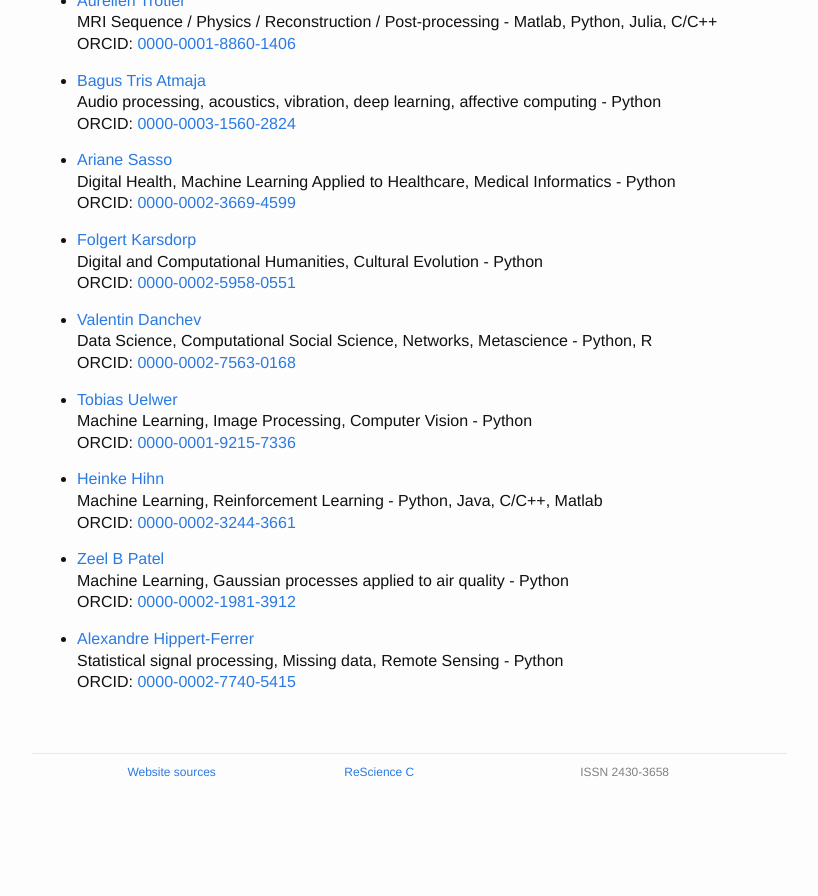
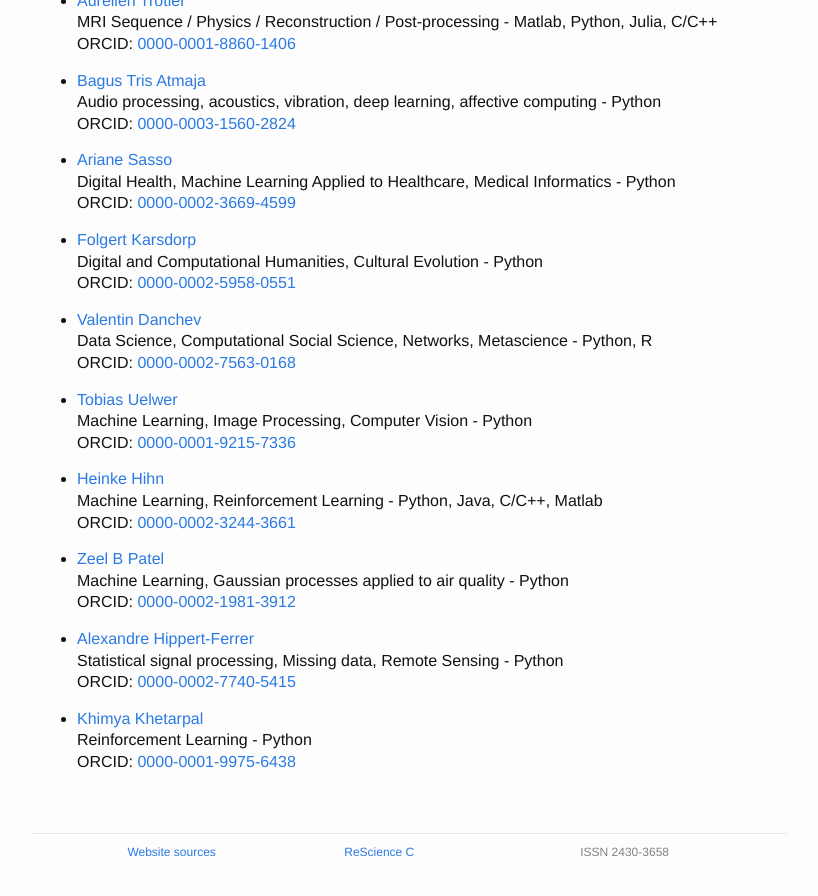
Before and after one commit to ReScience/rescience.github.io, a Jekyll site: the page built from 04-board.md, in a window 1280 px wide and 900 px high, scrolled down 13135 px. Shown: the top 896 px of the window, without its empty margins (223-1041 px from the left). Built offline with Jekyll 4.4.1, drawn with Linux system fonts in a browser that asks for light colours; our own code applies the rules of GitHub Pages for plain Markdown files; before the commit the page ends 13955 px from its top, so only the background shows below that.

Commit message:
Added Khimya Khetarpal (reviewer) to the board

```diff
--- a/04-board.md
+++ b/04-board.md
@@ -710,3 +710,7 @@ ORCID: [0000-0002-8225-7517](https://orcid.org/0000-0002-8225-7517)
 * [Alexandre Hippert-Ferrer](https://github.com/ahippert)
   Statistical signal processing, Missing data, Remote Sensing - Python
   ORCID: [0000-0002-7740-5415](https://orcid.org/0000-0002-7740-5415)
+
+* [Khimya Khetarpal](https://github.com/kkhetarpal)
+  Reinforcement Learning - Python
+  ORCID: [0000-0001-9975-6438](https://orcid.org/0000-0001-9975-6438)
```
